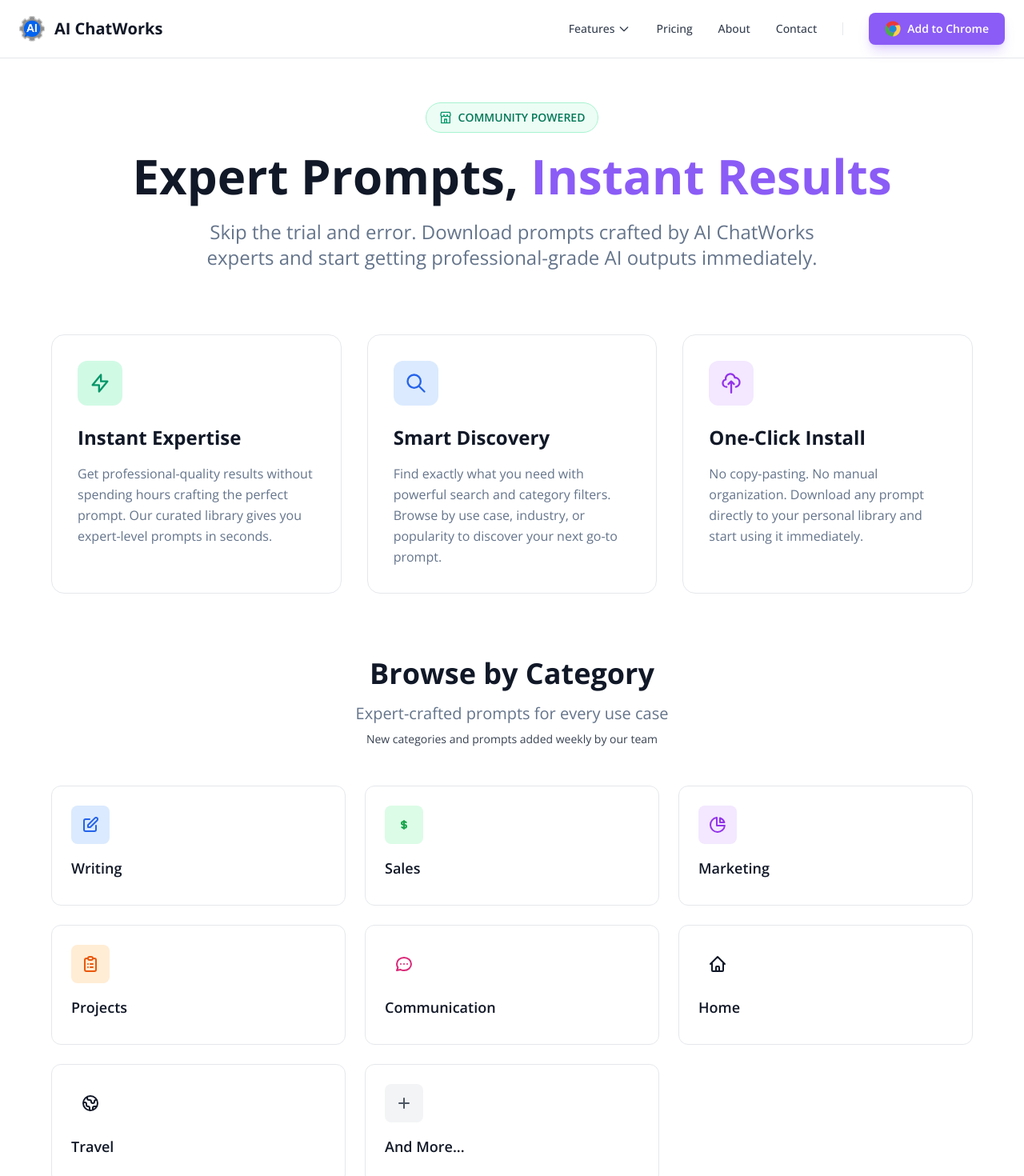
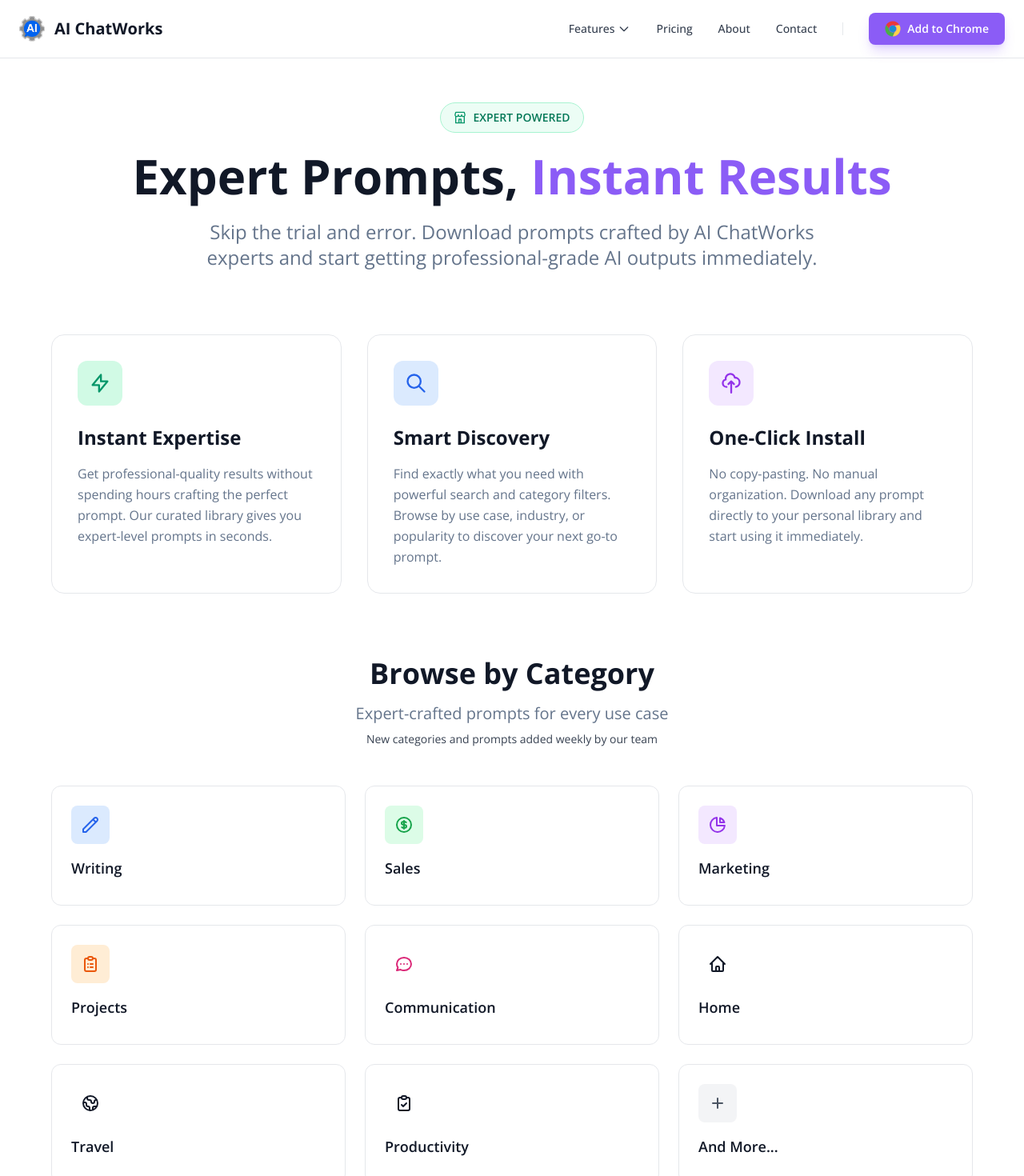
Before and after one commit to roeymit84/ai-chatworks-website, a Next.js app: page /features/marketplace in a window 1280 px wide. Shown: the top 1470 px of the page at 80% size. Built offline with nearby package versions, Linux system fonts and the light colour scheme.

Commit message:
Add files via upload

```diff
--- a/app/features/marketplace/page.jsx
+++ b/app/features/marketplace/page.jsx
@@ -20,7 +20,7 @@ export default function MarketplacePage() {
             <svg className="w-4 h-4 text-emerald-600" width="24" height="24" viewBox="0 0 24 24" fill="currentColor">
               <path d="M2.7,9.45a4.235,4.235,0,0,0,.3.3V22a1,1,0,0,0,1,1H20a1,1,0,0,0,1-1V9.752a4.235,4.235,0,0,0,.3-.3,4,4,0,0,0,.731-3.456L20.97,1.758A1,1,0,0,0,20,1H4a1,1,0,0,0-.97.758L1.972,5.994A4,4,0,0,0,2.7,9.45ZM13,21H11V16h2Zm6,0H15V15a1,1,0,0,0-1-1H10a1,1,0,0,0-1,1v6H5V10.9A3.989,3.989,0,0,0,8.914,9.61c.026.03.053.059.08.089A4.086,4.086,0,0,0,12.041,11a4.039,4.039,0,0,0,2.965-1.3c.027-.03.054-.059.08-.089A3.989,3.989,0,0,0,19,10.9ZM3.911,6.479,4.781,3H19.219l.87,3.479A2.029,2.029,0,0,1,18.12,9,2.041,2.041,0,0,1,16.1,7.14l-.042-.5a1,1,0,0,0-1.993.166v0a2.006,2.006,0,0,1-.529,1.539A2.059,2.059,0,0,1,11.959,9,2.029,2.029,0,0,1,9.937,6.806v0a1,1,0,0,0-.914-1.079.989.989,0,0,0-1.079.913l-.042.5A2.041,2.041,0,0,1,5.88,9,2.029,2.029,0,0,1,3.911,6.479Z"></path>
             </svg>
-            <span className="text-sm font-semibold text-emerald-700">COMMUNITY POWERED</span>
+            <span className="text-sm font-semibold text-emerald-700">EXPERT POWERED</span>
           </div>
 
           <h1 className="text-5xl md:text-6xl font-bold mb-6 text-brand-dark">
@@ -85,13 +85,14 @@ export default function MarketplacePage() {
 
           <div className="grid md:grid-cols-2 lg:grid-cols-3 gap-6">
             {[
-              { name: 'Writing', icon: 'M11 5H6a2 2 0 00-2 2v11a2 2 0 002 2h11a2 2 0 002-2v-5m-1.414-9.414a2 2 0 112.828 2.828L11.828 15H9v-2.828l8.586-8.586z', color: 'blue' },
-              { name: 'Sales', icon: 'M12 8c-1.657 0-3 .895-3 2s1.343 2 3 2 3 .895 3 2-1.343 2-3 2m0-8c1.11 0 2.08.402 2.599 1M12 8V7m0 1v8m0 0v1m0-1c-1.11 0-2.08-.402-2.599-1', color: 'green' },
+              { name: 'Writing', icon: 'M15.232 5.232l3.536 3.536m-2.036-5.036a2.5 2.5 0 113.536 3.536L6.5 21.036H3v-3.572L16.732 3.732z', color: 'blue' },
+              { name: 'Sales', icon: 'M12 8c-1.657 0-3 .895-3 2s1.343 2 3 2 3 .895 3 2-1.343 2-3 2m0-8c1.11 0 2.08.402 2.599 1M12 8V7m0 1v8m0 0v1m0-1c-1.11 0-2.08-.402-2.599-1M21 12a9 9 0 11-18 0 9 9 0 0118 0z', color: 'green' },
               { name: 'Marketing', icon: 'M11 3.055A9.001 9.001 0 1020.945 13H11V3.055z M20.488 9H15V3.512A9.025 9.025 0 0120.488 9z', color: 'purple' },
               { name: 'Projects', icon: 'M9 5H7a2 2 0 00-2 2v12a2 2 0 002 2h10a2 2 0 002-2V7a2 2 0 00-2-2h-2M9 5a2 2 0 002 2h2a2 2 0 002-2M9 5a2 2 0 012-2h2a2 2 0 012 2m-3 7h3m-3 4h3m-6-4h.01M9 16h.01', color: 'orange' },
               { name: 'Communication', icon: 'M8 12h.01M12 12h.01M16 12h.01M21 12c0 4.418-4.03 8-9 8a9.863 9.863 0 01-4.255-.949L3 20l1.395-3.72C3.512 15.042 3 13.574 3 12c0-4.418 4.03-8 9-8s9 3.582 9 8z', color: 'pink' },
               { name: 'Home', icon: 'M3 12l2-2m0 0l7-7 7 7M5 10v10a1 1 0 001 1h3m10-11l2 2m-2-2v10a1 1 0 01-1 1h-3m-6 0a1 1 0 001-1v-4a1 1 0 011-1h2a1 1 0 011 1v4a1 1 0 001 1m-6 0h6', color: 'indigo' },
               { name: 'Travel', icon: 'M3.055 11H5a2 2 0 012 2v1a2 2 0 002 2 2 2 0 012 2v2.945M8 3.935V5.5A2.5 2.5 0 0010.5 8h.5a2 2 0 012 2 2 2 0 104 0 2 2 0 012-2h1.064M15 20.488V18a2 2 0 012-2h3.064M21 12a9 9 0 11-18 0 9 9 0 0118 0z', color: 'teal' },
+              { name: 'Productivity', icon: 'M9 5H7a2 2 0 00-2 2v12a2 2 0 002 2h10a2 2 0 002-2V7a2 2 0 00-2-2h-2M9 5a2 2 0 002 2h2a2 2 0 002-2M9 5a2 2 0 012-2h2a2 2 0 012 2m-6 9l2 2 4-4', color: 'cyan' },
               { name: 'And More...', icon: 'M12 6v6m0 0v6m0-6h6m-6 0H6', color: 'gray' }
             ].map((category, index) => (
               <div key={index} className={`bg-white rounded-xl border border-brand-border p-6 hover:shadow-lg transition-all cursor-pointer group`}>
```
